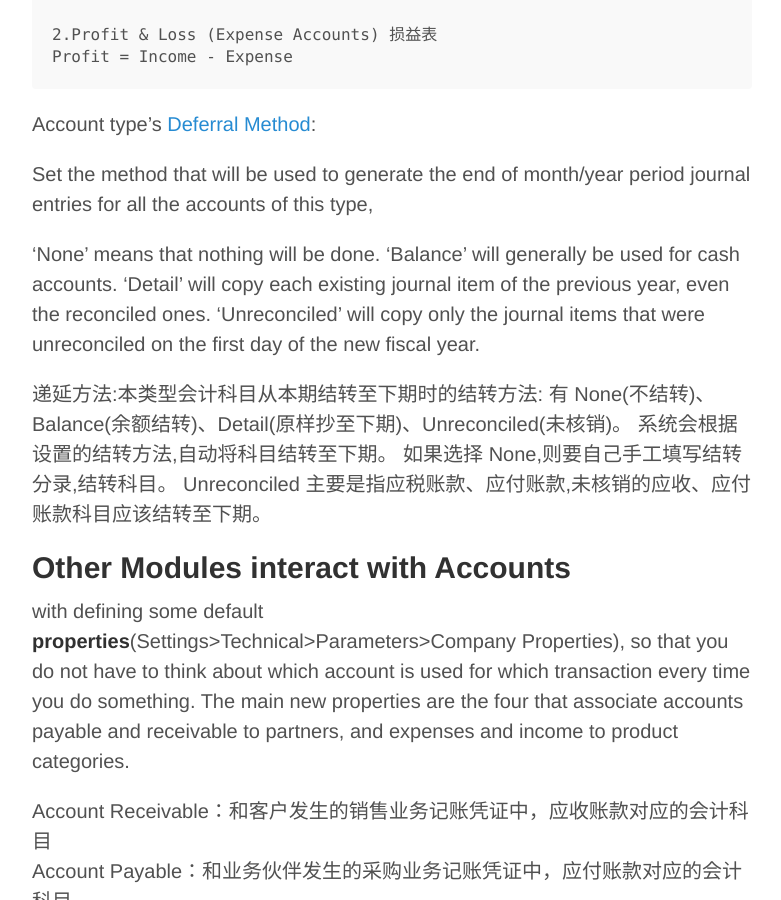
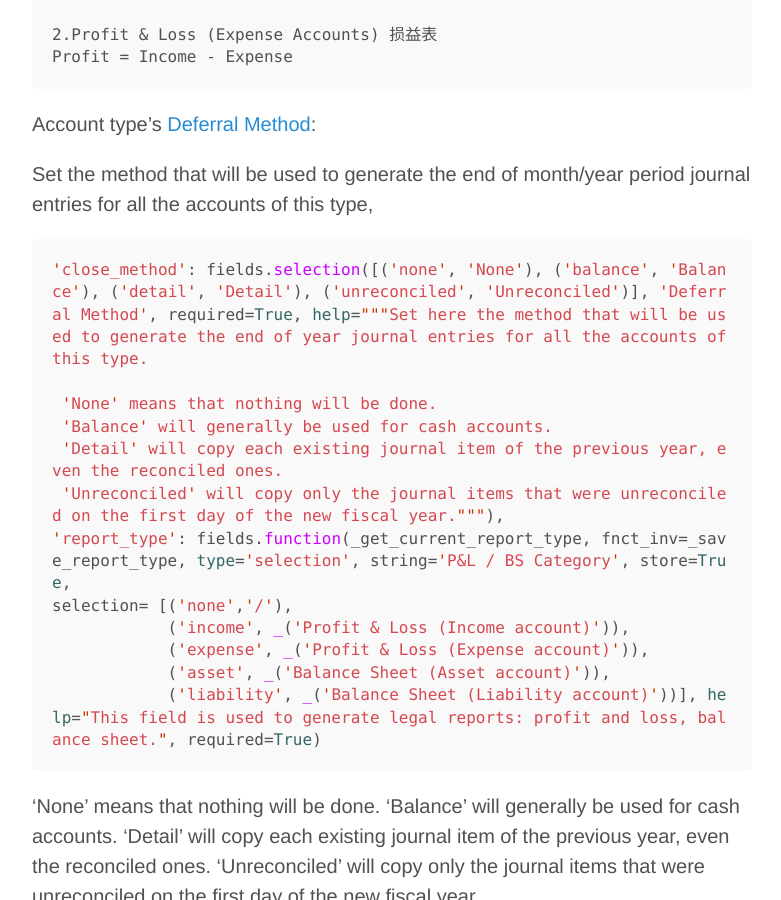
Before and after one commit to shaobo/blogs, a Jekyll site: the page built from _posts/2014-12-16-odoo-accouting.md, in a window 1280 px wide and 900 px high, scrolled down 1074 px. Shown: the whole window, without its empty margins (248-1029 px from the left). Built offline with Jekyll 4.4.1, drawn with Linux system fonts in a browser that asks for light colours; Markdown is read by kramdown in place of the engine named in the settings; comment, search, counter and statistics services are not loaded; some of the changed text lies outside the part shown.

Commit message:
accounting

````diff
--- a/_posts/2014-12-16-odoo-accouting.md
+++ b/_posts/2014-12-16-odoo-accouting.md
@@ -35,6 +35,20 @@ Account type's [Deferral Method](https://www.odoo.com/forum/how-to/concepts-16/w
 
 Set the method that will be used to generate the end of month/year period journal entries for all the accounts of this type,
 
+```python
+'close_method': fields.selection([('none', 'None'), ('balance', 'Balance'), ('detail', 'Detail'), ('unreconciled', 'Unreconciled')], 'Deferral Method', required=True, help="""Set here the method that will be used to generate the end of year journal entries for all the accounts of this type.
+
+ 'None' means that nothing will be done.
+ 'Balance' will generally be used for cash accounts.
+ 'Detail' will copy each existing journal item of the previous year, even the reconciled ones.
+ 'Unreconciled' will copy only the journal items that were unreconciled on the first day of the new fiscal year."""),
+'report_type': fields.function(_get_current_report_type, fnct_inv=_save_report_type, type='selection', string='P&L / BS Category', store=True,
+selection= [('none','/'),
+            ('income', _('Profit & Loss (Income account)')),
+            ('expense', _('Profit & Loss (Expense account)')),
+            ('asset', _('Balance Sheet (Asset account)')),
+            ('liability', _('Balance Sheet (Liability account)'))], help="This field is used to generate legal reports: profit and loss, balance sheet.", required=True)
+```
 'None' means that nothing will be done.
 'Balance' will generally be used for cash accounts.
 'Detail' will copy each existing journal item of the previous year, even the reconciled ones.
@@ -67,6 +81,8 @@ account_move_obj.search(cr, uid, [('period_id', '=', id), ('state', '=', "draft"
 - Supplier Vocher：供应商付款凭据 supplier receipt
 
 *A voucher is an accounting document representing an internal intent to make a payment to an external entity, such as a vendor or service provider. A voucher is produced usually after receiving a vendor invoice, after the invoice is successfully matched to a purchase order.[>wikipedia](http://en.wikipedia.org/wiki/Voucher)*
+- write-off
+an investment (such as a purchase of sellable goods) for which a return on the investment is now impossible or unlikely. The item's potential return is thus canceled and removed from ("written off") the business's balance sheet
 
 #references#
 - [Double-entry bookkeeping system](http://en.wikipedia.org/wiki/Double-entry_bookkeeping_system)
````
Also changed, not shown: _drafts/reconcil.md (added, +34 -0 lines), _posts/2015-01-15-odoo-account-entries.md (+8 -4 lines), images/odoo/account/Sale_journal_entry_paid.png (added), images/odoo/account/auto_reconcil_b.png (added), images/odoo/account/manual_reconcil.png (added).
